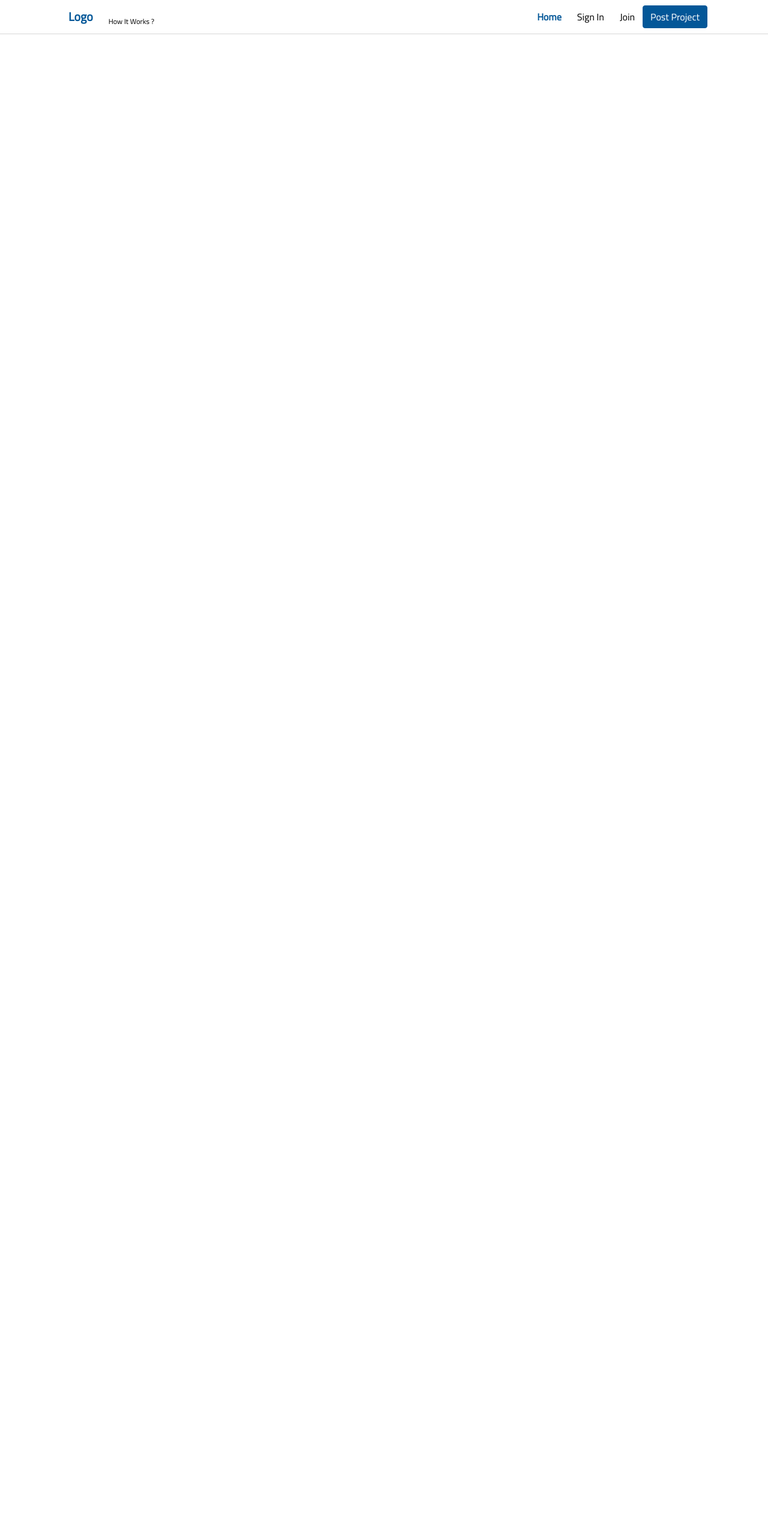
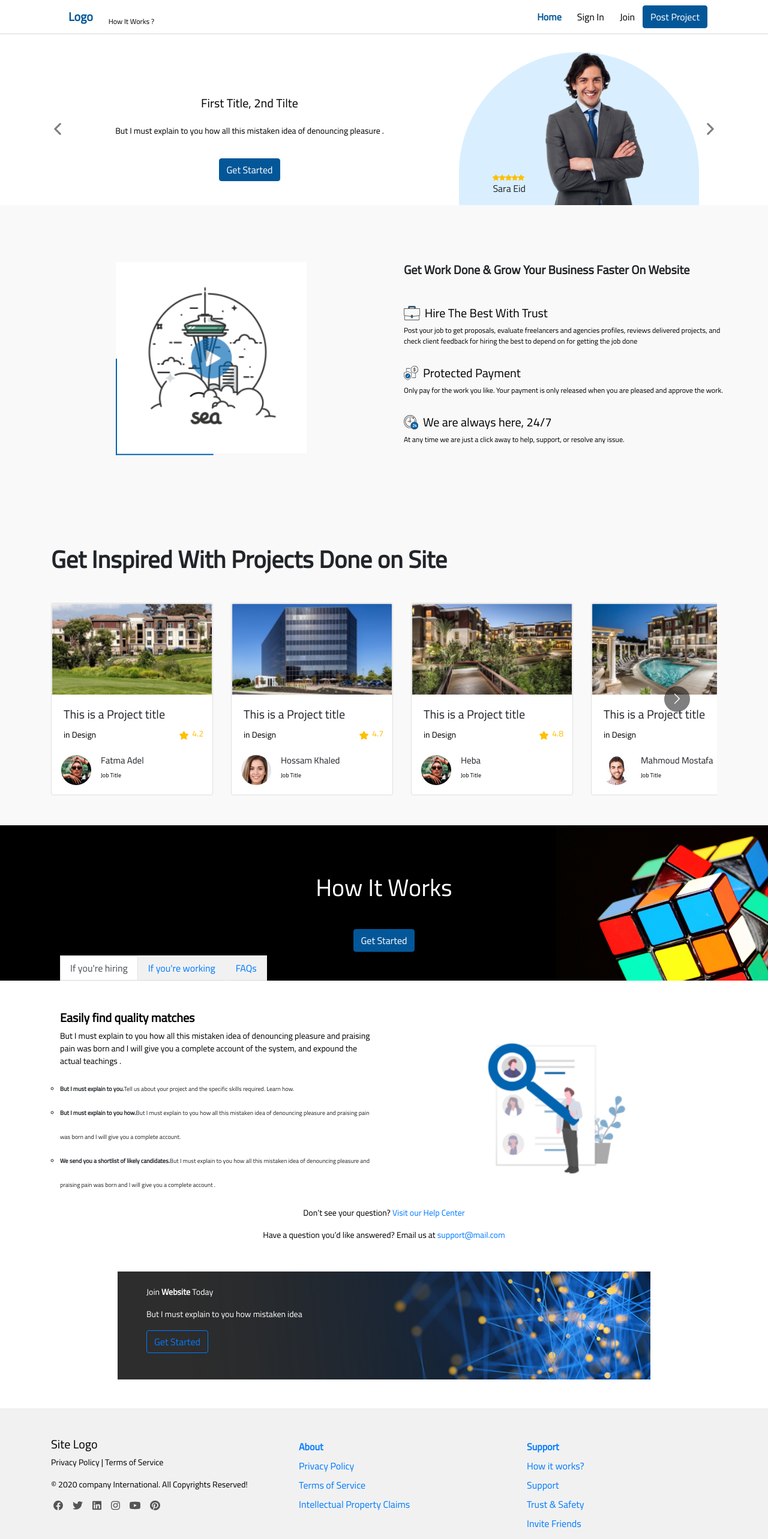
Before and after one commit to saraEid77/Real-State-Project, a React (Create React App) app: page / in a window 1280 px wide. Shown: the top 2566 px of the page at 60% size. Before the commit the page ends 800 px from the top, so only its background shows below. Built offline with nearby package versions, Linux system fonts and the light colour scheme.

Commit message:
Added Home

```diff
--- a/src/components/Home.js
+++ b/src/components/Home.js
@@ -12,13 +12,13 @@ const home = () => {
     return (
         <div>
 
-            {/* <Section1 />
-            <Section2 /> */}
+            <Section1 />
+            <Section2 />
             {/* <Section3 />   */}
-            {/* <Section7 />
+            <Section7 />
             <Section4 />
             <Section5 />
-            <Footer /> */}
+            <Footer />
 
 
 
```
